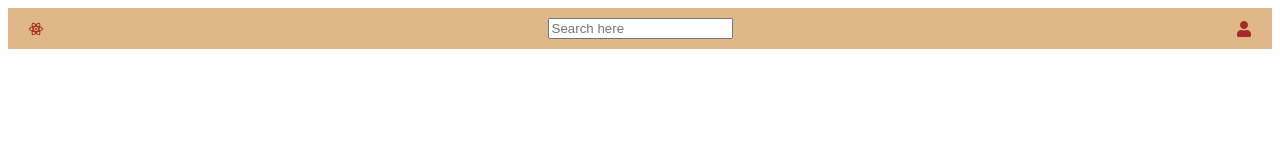
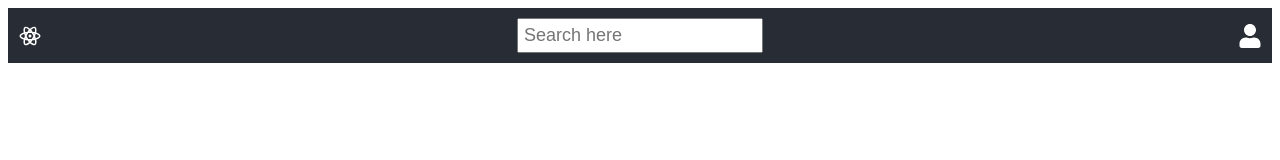
Before and after one commit to adityag28/Namaste-Assignment, a React app in the folder Assignment-3/: page / in a window 1280 px wide. Built offline with nearby package versions, Linux system fonts and the light colour scheme.

Commit message:
Assignment Done

```diff
--- a/Assignment-3/App.js
+++ b/Assignment-3/App.js
@@ -2,6 +2,7 @@ import React from "react";
 import ReactDOM from "react-dom/client";
 import { RiReactjsLine } from "react-icons/ri";
 import { FaUser } from "react-icons/fa";
+import "./style.css"; // Ensure this is present
 
 // //Nested structure using React.createElement()
 // const heading = React.createElement("div", { className: "title" }, [
--- a/Assignment-3/style.css
+++ b/Assignment-3/style.css
@@ -1,8 +1,19 @@
+/* index.css */
 .header {
-  background-color: burlywood;
-  color: brown;
   display: flex;
+  align-items: center;
   justify-content: space-between;
-  align-items: center;
-  padding: 10px 20px;
+  padding: 10px;
+  background-color: #282c34;
+  color: white;
+  font-size: 24px;
 }
+
+input {
+  padding: 5px;
+  font-size: 18px;
+}
+
+.title {
+  text-align: center;
+}
```
